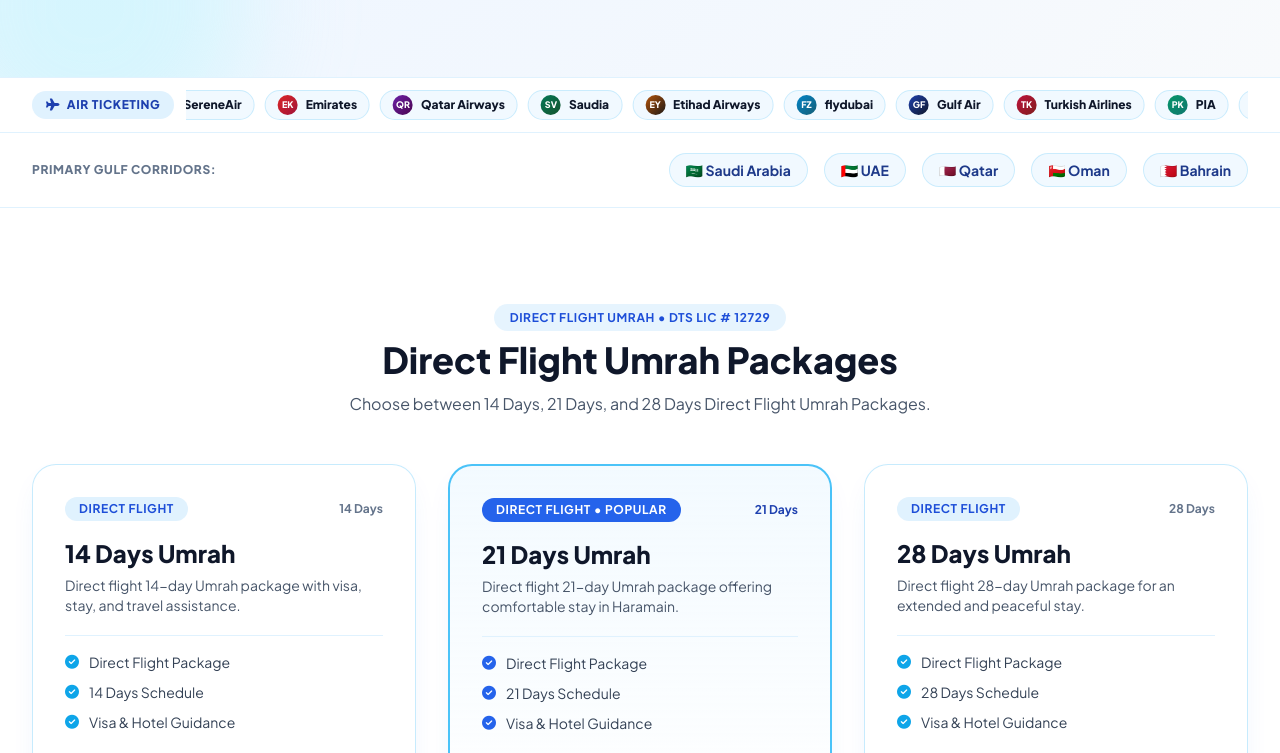
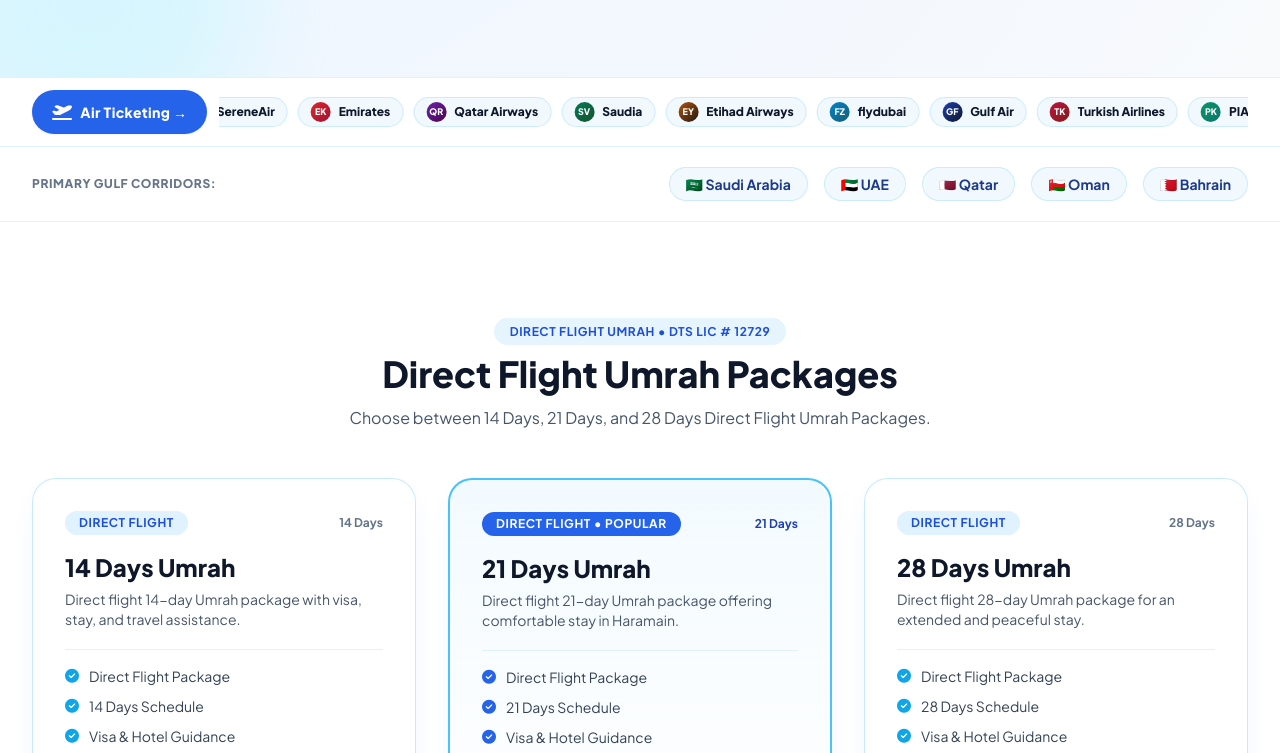
Before and after one commit to jutt332244/golan-international, a plain HTML site: page index.html in a window 1280 px wide. Shown: the part 871-1624 px from the top of the page. Drawn offline with nearby package versions, Linux system fonts and the light colour scheme.

Commit message:
Update index.html

```diff
--- a/index.html
+++ b/index.html
@@ -325,9 +325,9 @@
   </section>
 <div class="bg-white border-b border-sky-100 py-3">
   <div class="max-w-7xl mx-auto px-4 sm:px-6 lg:px-8 flex items-center gap-3">
-    <a href="airlines.html" class="shrink-0 text-xs font-extrabold uppercase tracking-wider bg-sky-100 hover:bg-blue-600 text-blue-800 hover:text-white px-3.5 py-1.5 rounded-full transition">
-      <i class="fa-solid fa-plane mr-1"></i> Air Ticketing
-    </a>
+    <a href="airlines.html" class="shrink-0 text-sm font-extrabold tracking-wide bg-blue-600 hover:bg-blue-700 text-white px-5 py-2.5 rounded-full shadow-sm transition flex items-center gap-2">
+  <i class="fa-solid fa-plane-departure text-base"></i> Air Ticketing &rarr;
+</a>
     <div class="overflow-hidden flex-1">
       <div class="airline-ticker-track items-center gap-2.5" id="home-airlines-patti"></div>
     </div>
```
